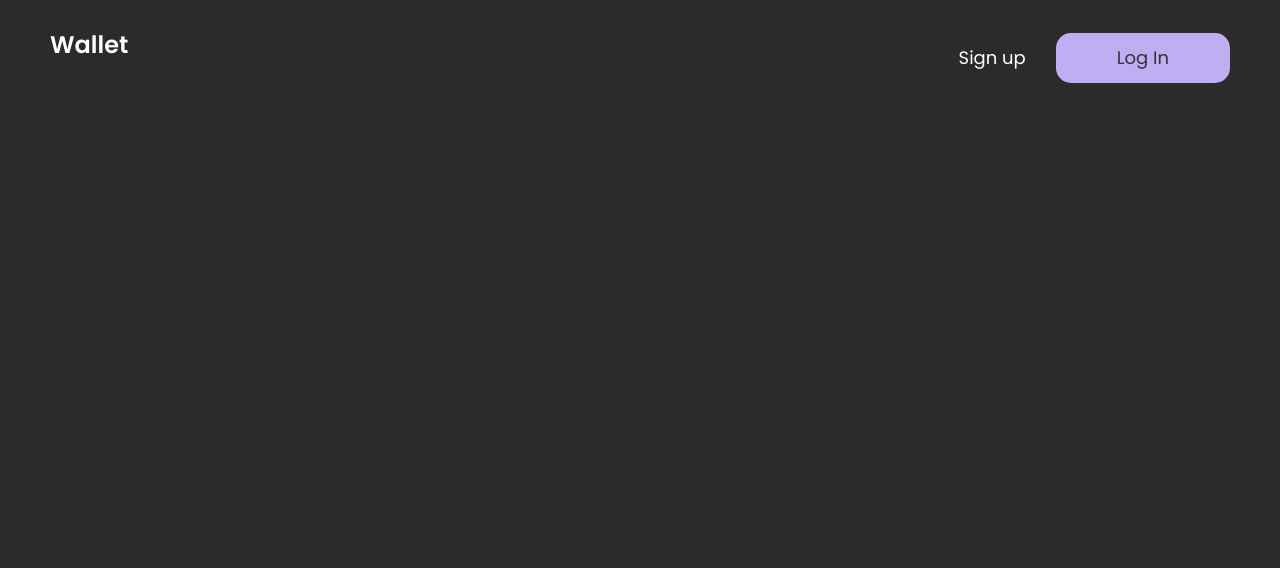
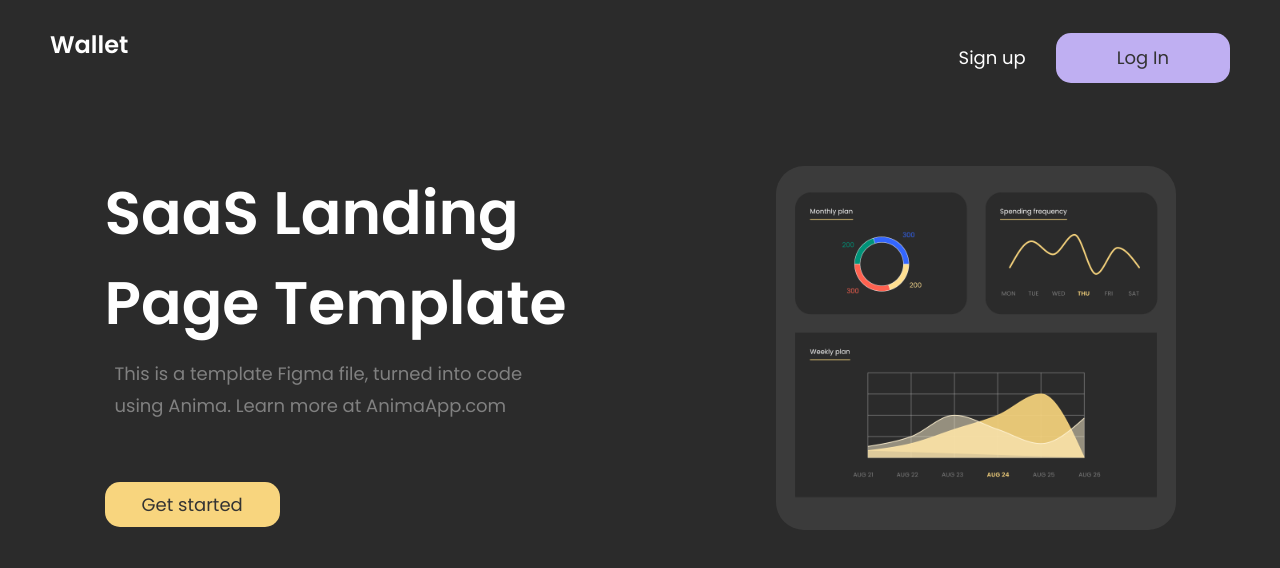
Before and after one commit to CodeInStages/wallet, a plain HTML site: page index.html in a window 1280 px wide. Drawn offline with Linux system fonts and the light colour scheme.

Commit message:
finalizando

```diff
--- a/index.html
+++ b/index.html
@@ -3,16 +3,29 @@
   <head>
     <meta charset="UTF-8" />
     <meta name="viewport" content="width=device-width, initial-scale=1.0" />
-    <link rel="stylesheet" href="styles.css">
+    <link rel="stylesheet" href="styles.css" />
     <title>Wallet</title>
   </head>
   <body>
     <header>
-        <a href=""><h1 class="header_logo">Wallet</h1></a>
-        <div class="actions">
-            <a href="">Sign up</a>
-            <button>Log In</button>
-        </div>
+      <a href=""><h1 class="header_logo">Wallet</h1></a>
+      <div class="actions">
+        <a href="">Sign up</a>
+        <button>Log In</button>
+      </div>
     </header>
+    <main>
+      <section class="main_description">
+        <h1>SaaS Landing <br> Page Template</h1>
+        <p>
+          This is a template Figma file, turned into code <br> using Anima. Learn
+          more at AnimaApp.com
+        </p>
+        <button>Get started</button>
+      </section>
+      <section class="mainImg">
+        <img src="img/image.png" alt="" class="img">
+      </section>
+    </main>
   </body>
 </html>
--- a/styles.css
+++ b/styles.css
@@ -50,3 +50,46 @@ header {
     line-height: 32px;
     cursor: pointer;
 }
+
+main {
+    display: flex;
+    align-items: center;
+    justify-content: space-around;
+    margin-top: 50px;
+}
+
+.main_description h1{
+    color: #FFF;
+    font-size: 60px;
+    font-weight: 600;
+    line-height: 90px;
+}
+
+.main_description p {
+    color: #FFF;
+    font-size: 18px;
+    font-weight: 400;
+    line-height: 32px;
+    opacity: 0.4;
+    margin: 10px;
+}
+
+.main_description button {
+    border: none;
+    border-radius: 15px;
+    padding: 9px 37px;
+    background:#F8D57E;
+    font-size: 18px;
+    color: #333;
+    margin-top: 50px;
+}
+
+.mainImg {
+    background:rgb(59, 59, 59) 50% / cover no-repeat;
+    border-radius: 28px;
+}
+
+.img {
+    width: 25rem;
+
+}
```
Also changed, not shown: img/image.png (added).
